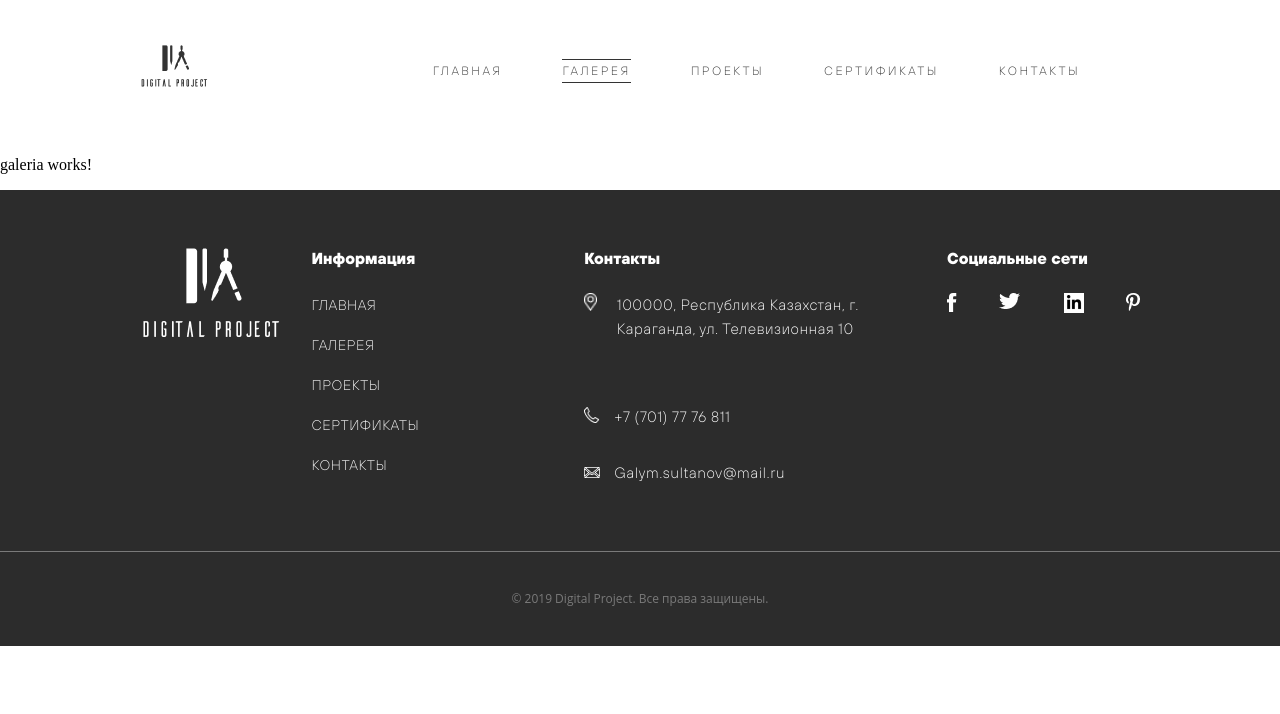
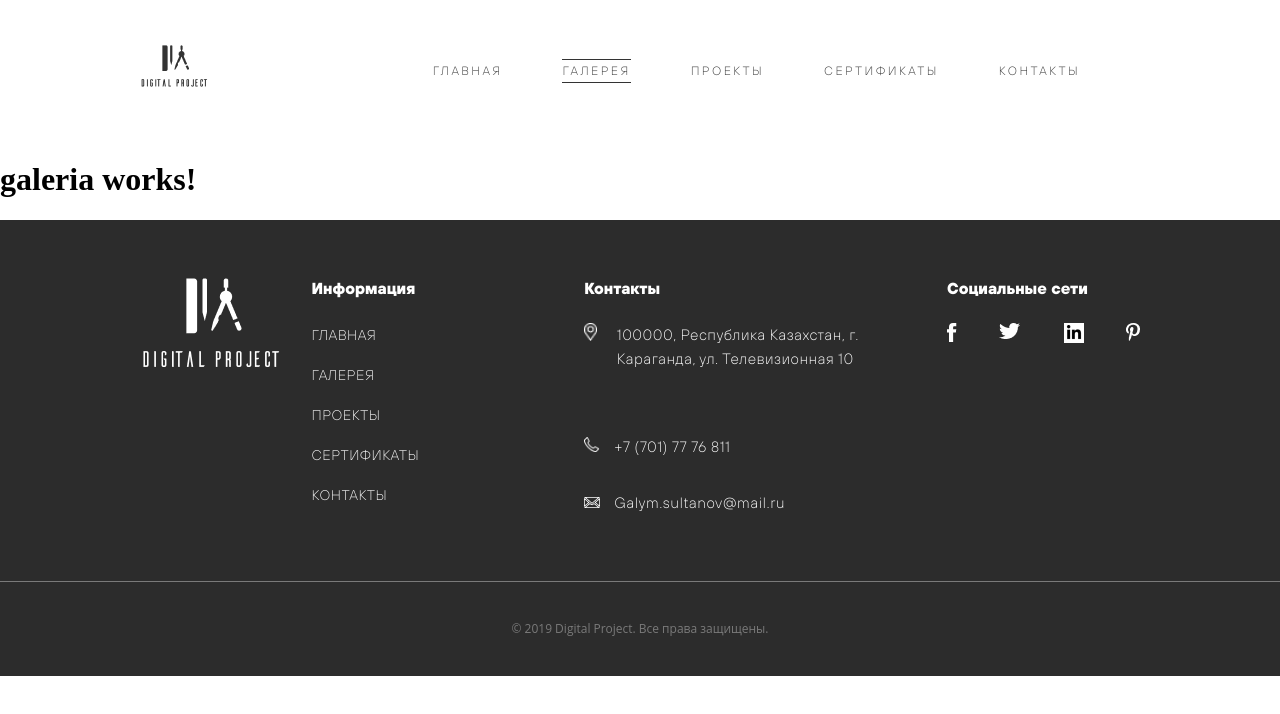
Before and after one commit to rafaelyeghoyan/first_projeckt_in_git, an Angular app: page /galeria in a window 1280 px wide. Shown: the top 714 px of the page. Built offline with nearby package versions, Linux system fonts and the light colour scheme.

Commit message:
popoxutyunner

```diff
--- a/src/app/project_components/galeria/galeria.component.html
+++ b/src/app/project_components/galeria/galeria.component.html
@@ -1,3 +1,3 @@
 <app-header></app-header>
-<p>galeria works!</p>
+<h1>galeria works!</h1>
 <app-footer></app-footer>
```
